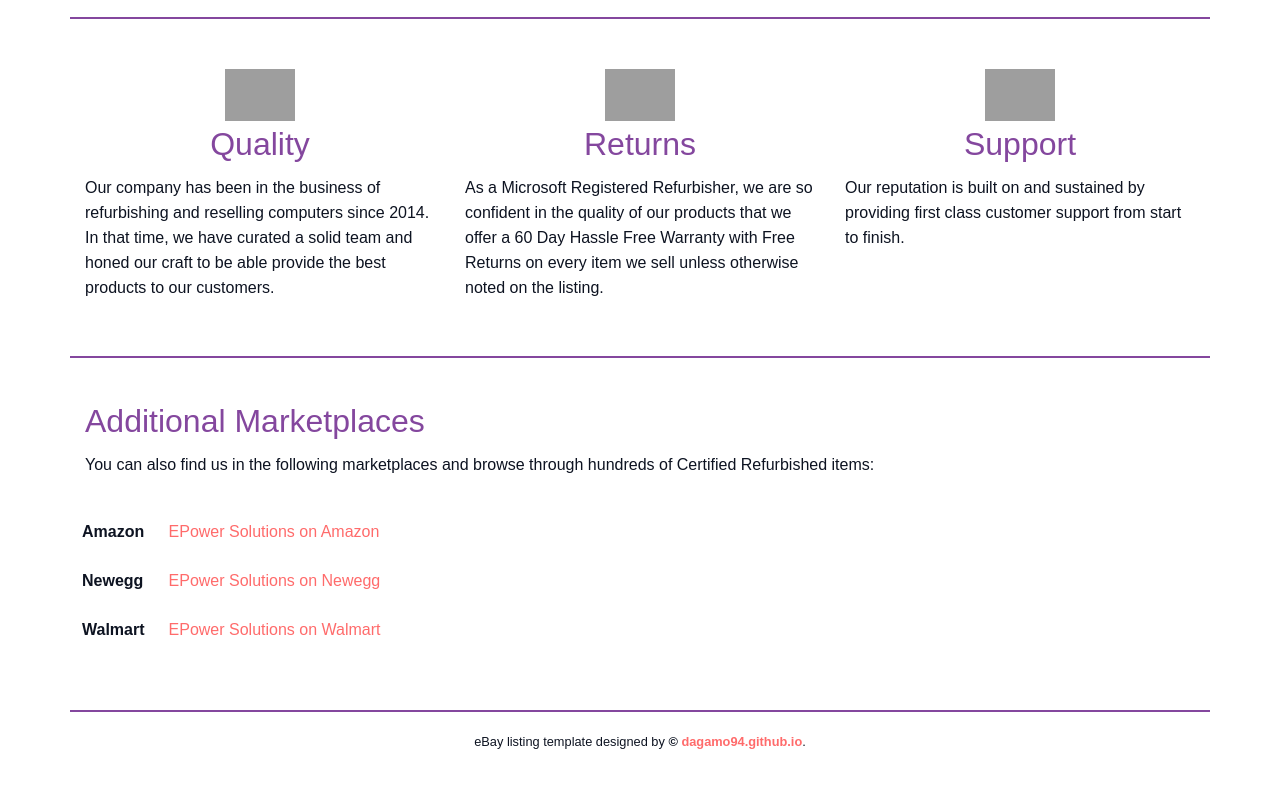
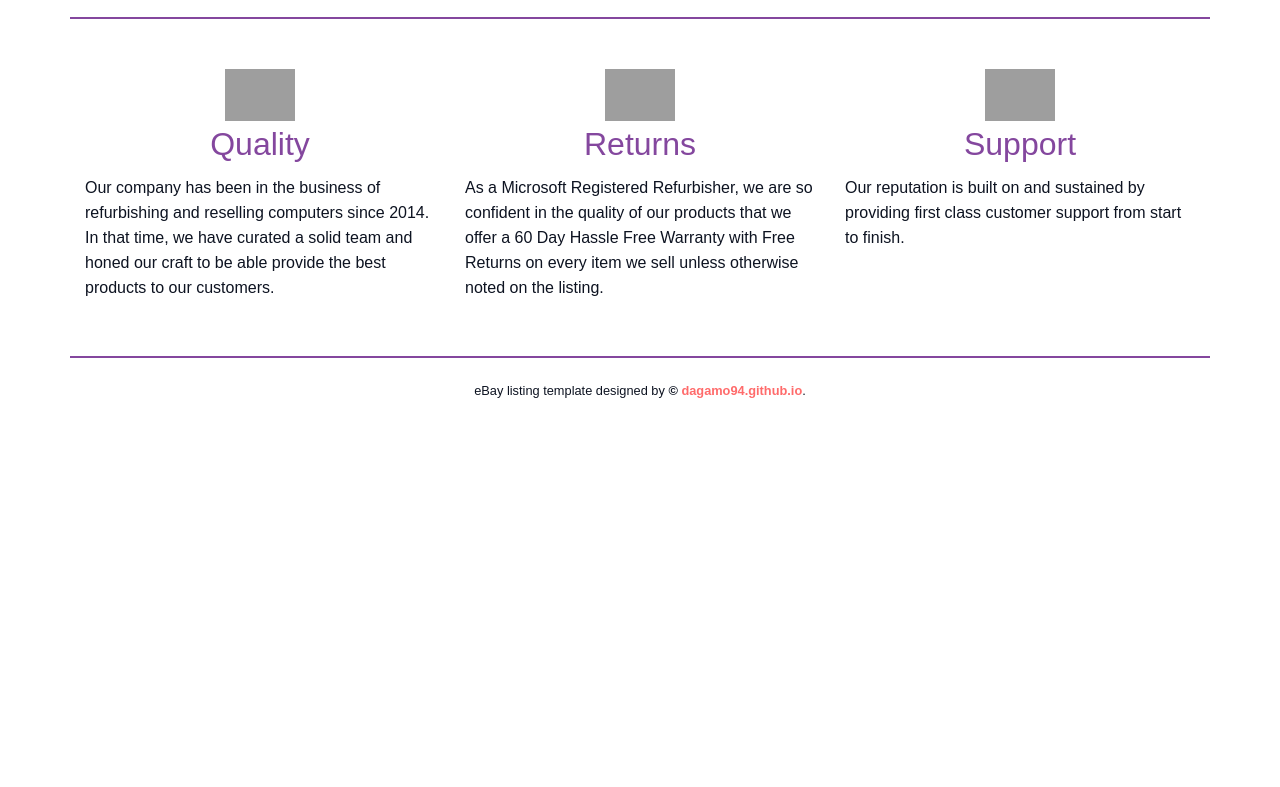
Before and after one commit to dagamo94/ebay-templates, a plain HTML site: page epower_template_v2.html in a window 1280 px wide. Shown: the part 1453-2240 px from the top of the page. After the commit the page ends 1892 px from the top, so only its background shows below. Drawn offline with nearby package versions, Linux system fonts and the light colour scheme; grey boxes are pictures that could not be loaded.

Commit message:
removed external marketplaces section(commented out)

```diff
--- a/epower_template_v2.html
+++ b/epower_template_v2.html
@@ -128,7 +128,10 @@
         </div>
     </div>
 
-    <div style="color: #0D1321; line-height: 25px">
+
+    <!-- **SECTION WITH LINKS TO ADDITIONAL MARKETPLACES** -->
+
+    <!-- <div style="color: #0D1321; line-height: 25px">
         <div class="container" style="border-top: 2px solid #84479e; padding: 40px 0 40px 0">
             <div class="col-12 col-md-12">
                 <h2 style="line-height: 45px">
@@ -176,9 +179,9 @@
                 </tbody>
             </table>
         </div>
-    </div>
+    </div> -->
 
-    <div class="col-12 col-md-12" style="color: #D3CED6;li ne-height: 25px">
+    <div class="col-12 col-md-12" style="color: #D3CED6;line-height: 25px">
         <div class="container"
             style="border-top: 2px solid #84479e; padding: 20px 0 20px 0; font-size: 80%; text-align: center">
             <p>
```
